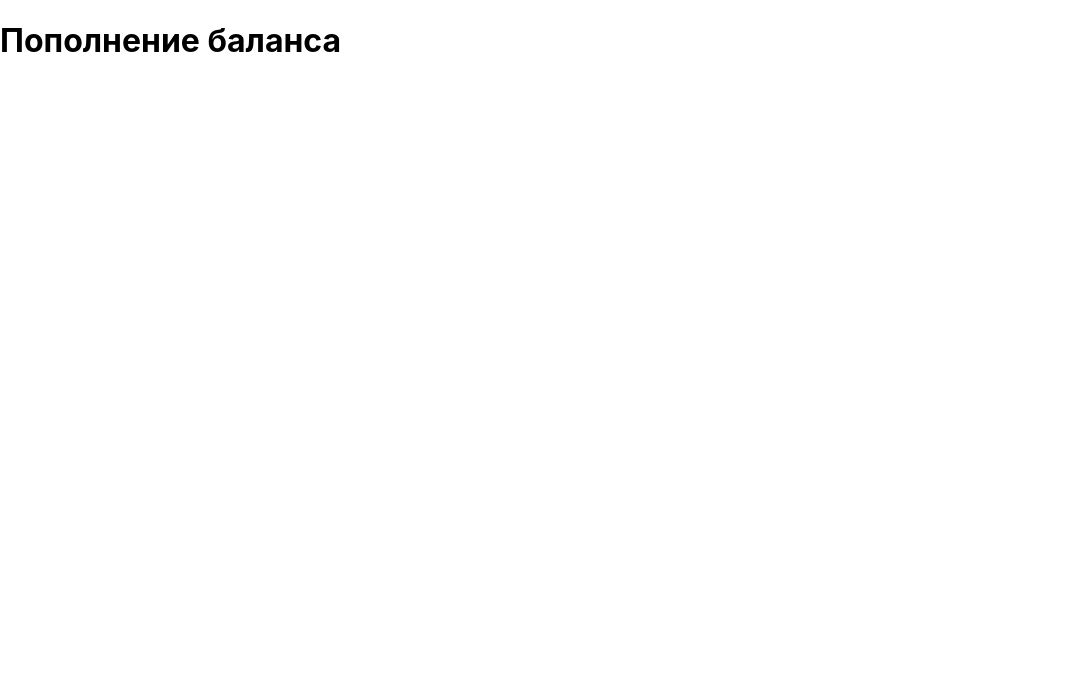
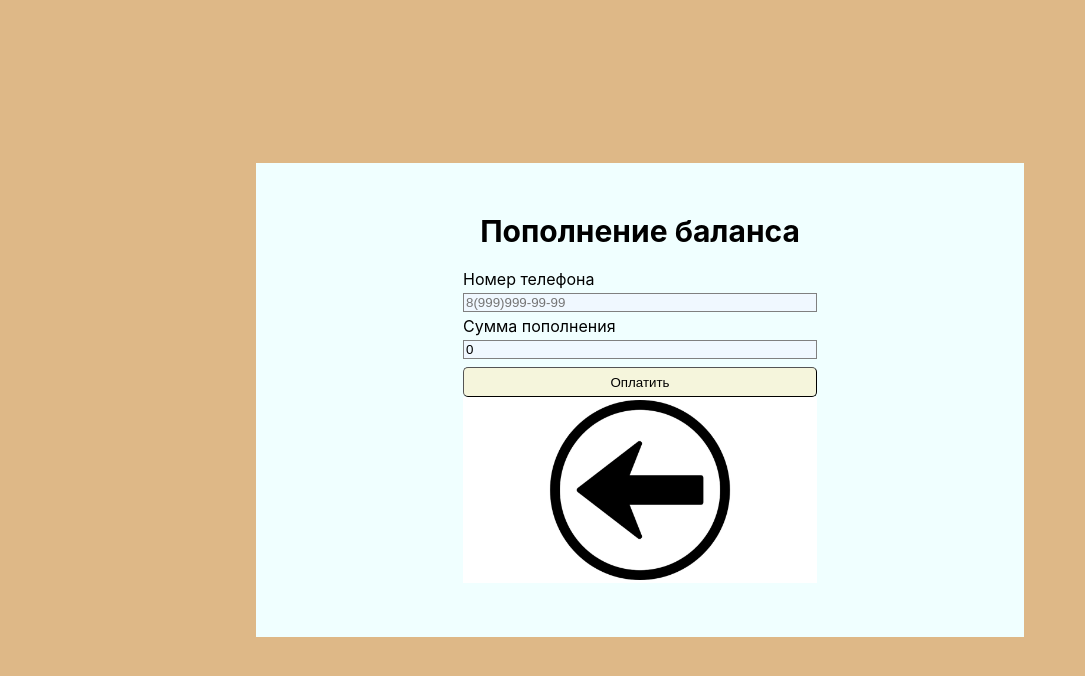
Before and after one commit to silver13541/nextjs, a Next.js app: page /payment in a window 1280 px wide. Shown: the top 676 px of the page, without its empty margins (0-1085 px from the left). Built offline with nearby package versions, Linux system fonts and the light colour scheme.

Commit message:
final changes

```diff
--- a/pages/payment.tsx
+++ b/pages/payment.tsx
@@ -1,12 +1,11 @@
-import styles from 'styles/payment.css'
 import Head from 'next/head'
 import Link from 'next/link'
 import styled from 'styled-components'
+import styles from '../styles/Home.module.css'
+import logo from '../images/back.png'
+import Image from 'next/image'
 
 export default function Payment() {
-    const H1 = styled.h1`
-    margin-top: 20px;
-    `;
     return (
 
             <div className={styles.container}>
@@ -16,14 +15,17 @@ export default function Payment() {
                 </Head>
 
                 <main className={styles.main}>
-                    <h1 className={styles.title}>
+                    <h1>
                         Пополнение баланса
                     </h1>
-
-                    <form name="paymentForm">
-
+                    <form name="paymentForm" className={styles.payment_form}>
+                        <span>Номер телефона</span>
+                        <input type="tel" name="tel" pattern="8\([0-9]{3}\)[0-9]{3}-[0-9]{2}-[0-9]{2}" required placeholder="8(999)999-99-99" className={styles.payOperatorInput} />
+                        <span>Сумма пополнения</span>
+                        <input type="number" min="1" max="1000" required  className={styles.payOperatorInput} value = "0"/>
+                        <button type="submit" className={styles.payOperatorButton}>Оплатить</button>
+                        <Link href={'/'}><a><Image className={styles.backButton} src={logo} alt="backButton"/></a></Link>
                     </form>
-
                 </main>
             </div>
 
--- a/styles/Home.module.css
+++ b/styles/Home.module.css
@@ -6,14 +6,18 @@
 }
 
 .container {
-  background-color:lemonchiffon;
+  background-color:burlywood;
   min-height: 100vh;
   min-width: 100vw;
 }
 
 .main {
-  background-color:lightgreen;
+  position: relative;
+  background-color:azure;
+  max-width: 1000px;
   width: 60%;
+  height: 60%;
+  padding: 30px;
 }
 
 
@@ -71,7 +75,7 @@
 }
 
 .card {
-  margin: 1rem;
+  margin: 10px;
   padding: 1.5rem;
   text-align: left;
   color: inherit;
@@ -90,7 +94,8 @@
 }
 
 .main h1{
-margin-top: 20px;
+margin-top:20px;
+font-size: 30px;
 }
 
 .card h2 {
@@ -99,11 +104,6 @@ margin-top: 20px;
   text-align: center;
 }
 
-.card p {
-  margin: 0;
-  font-size: 1.25rem;
-  line-height: 1.5;
-}
 
 .logo {
   height: 1em;
@@ -116,3 +116,33 @@ margin-top: 20px;
     flex-direction: column;
   }
 }
+
+.payment_form{
+  display: flex;
+  flex-direction: column;
+  width: 50%;
+  margin-bottom: 20px;
+}
+
+.payOperatorInput{
+  background-color:aliceblue;
+  border: 1px;
+  border-style: solid;
+  border-color:gray;
+  margin-top: 4px;
+  margin-bottom: 4px;
+}
+
+.payOperatorButton{
+  margin-top: 4px;
+  border-width: 1px;
+  background-color:beige;
+  height: 30px;
+  border-radius: 5px;
+}
+
+.backButton{
+  margin-top: 20px;
+  bottom:0;
+  right:0;
+}
```
Also changed, not shown: images/back.png (added), pages/index.tsx (line endings or trailing spaces).
